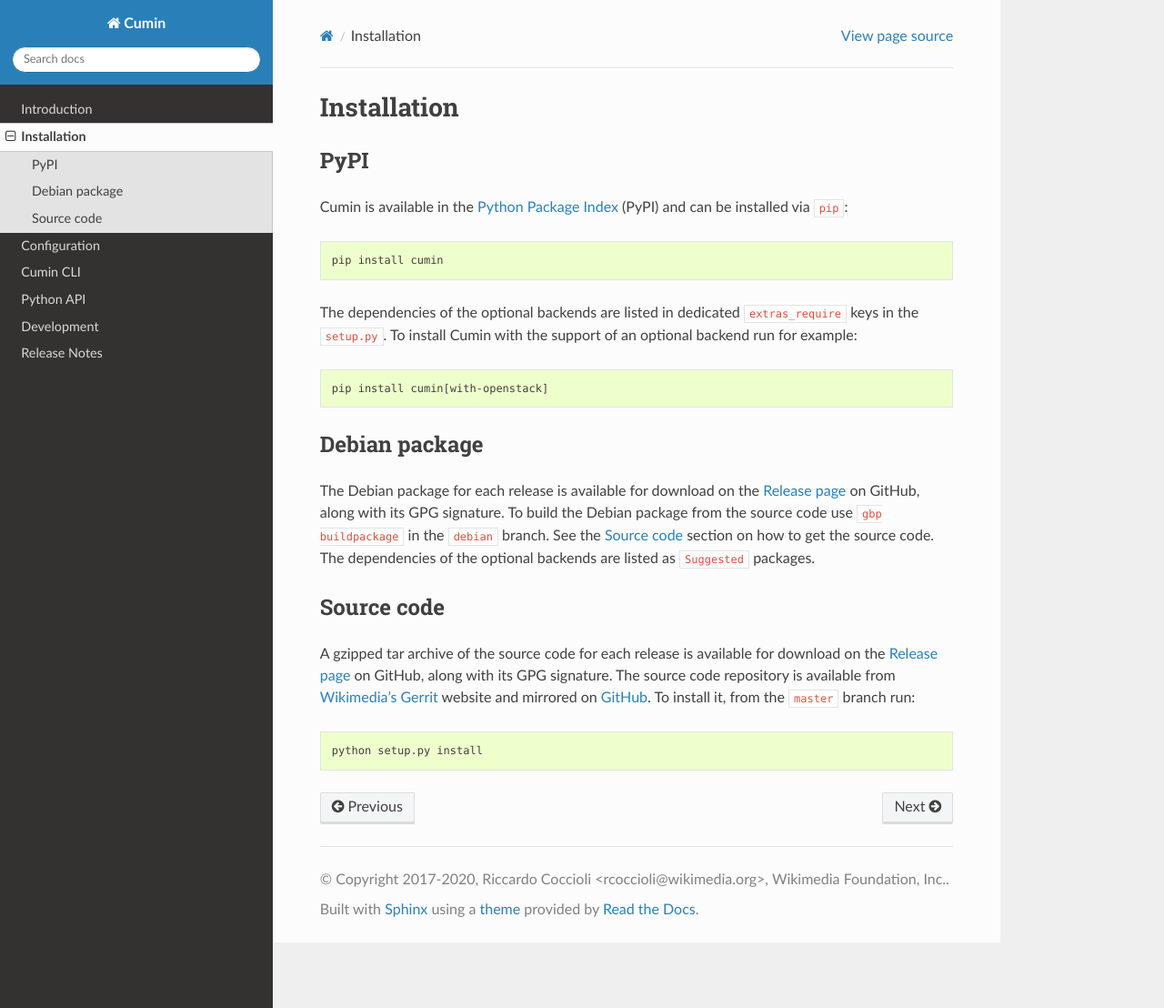
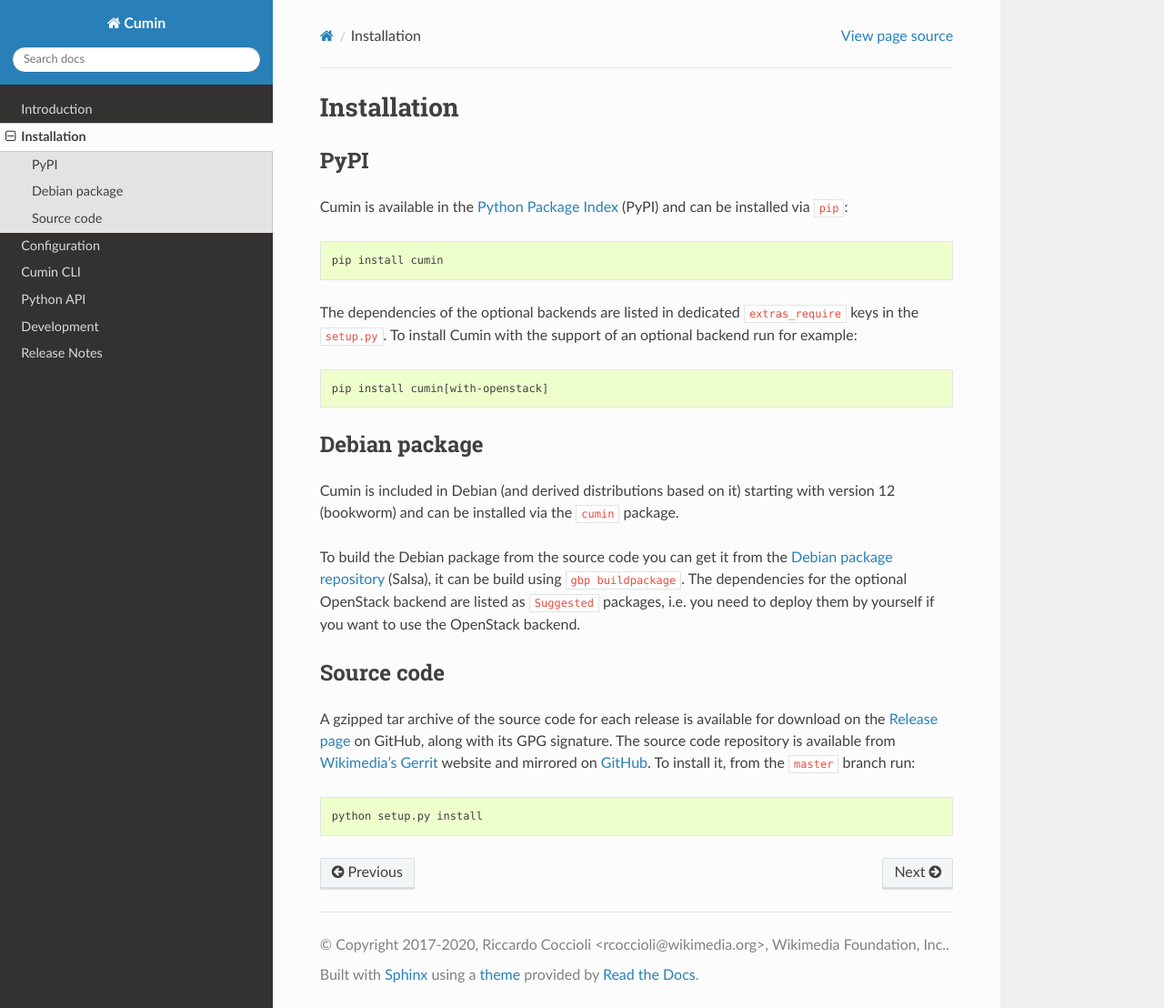
Before and after one commit to wikimedia/cumin, a Sphinx documentation site: the page built from doc/source/installation.rst, in a window 1280 px wide and 1108 px high. Shown: the whole window at 91% size. Built offline with Sphinx 7.4.7 and the Read the Docs theme 2.0.0, drawn with Linux system fonts in a browser that asks for light colours.

Commit message:
cumin: Update docs for Debian package
Change-Id: I729bf52f040ca7e7c2d1d46180922240ba6cf602

```diff
--- a/doc/source/installation.rst
+++ b/doc/source/installation.rst
@@ -21,11 +21,12 @@
 Debian package
 --------------
 
-The Debian package for each release is available for download on the `Release page`_ on GitHub, along with its GPG
-signature. To build the Debian package from the source code use ``gbp buildpackage`` in the ``debian`` branch. See the
-`Source code`_ section on how to get the source code. The dependencies of the optional backends are listed as
-``Suggested`` packages.
+Cumin is included in Debian (and derived distributions based on it) starting with version 12 (bookworm) and can
+be installed via the ``cumin`` package.
 
+To build the Debian package from the source code you can get it from the `Debian package repository`_ (Salsa),
+it can be build using ``gbp buildpackage``. The dependencies for the optional OpenStack backend are listed
+as ``Suggested`` packages, i.e. you need to deploy them by yourself if you want to use the OpenStack backend.
 
 Source code
 -----------
@@ -43,3 +44,4 @@
 .. _`Wikimedia's Gerrit`: https://gerrit.wikimedia.org/r/#/admin/projects/operations/software/cumin
 .. _`GitHub`: https://github.com/wikimedia/cumin
 .. _`Release page`: https://github.com/wikimedia/cumin/releases
+.. _`Debian package repository`: https://salsa.debian.org/python-team/packages/cumin
```
